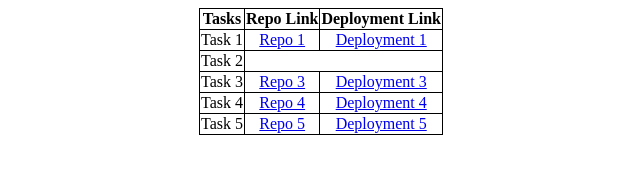
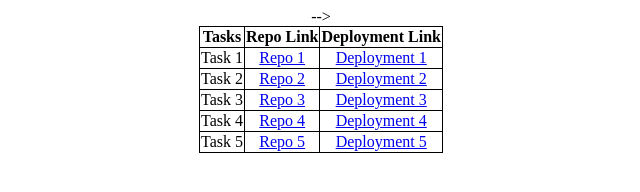
Before and after one commit to Oziach/MERN-Tasks-3, a plain HTML site: page index.html in a window 1280 px wide. Shown: the whole page, without its empty margins (319-959 px from the left). Drawn offline with Linux system fonts and the light colour scheme.

Commit message:
Update index.html

```diff
--- a/index.html
+++ b/index.html
@@ -29,8 +29,8 @@
         </tr>
         <tr>
             <td>Task 2</td>
-            <!-- <td><a href="">Repo 2</a></td> -->
-            <!-- <td><a href="">Deployment 2</a></td> -->
+            <td><a href="https://github.com/Oziach/MERN-Calculator">Repo 2</a></td> -->
+            <td><a href="https://mern-calculator-sage.vercel.app/">Deployment 2</a></td>
         </tr>
         <tr>
             <td>Task 3</td>
```
